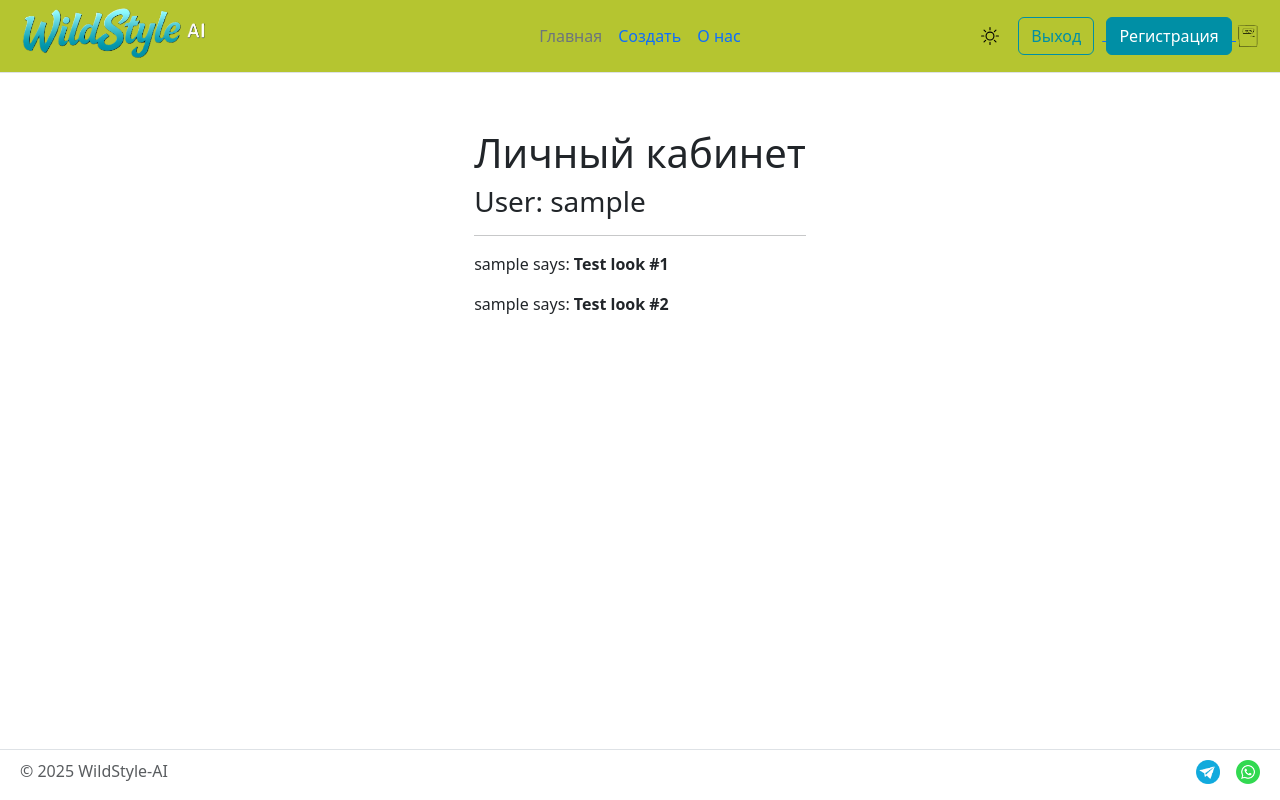
After one commit to Heuschreke/WS-AI, a Flask app: a page that uses app/templates/base.html in a window 1280 px wide. The commit adds this page. Run offline with Flask 3, Linux system fonts and the light colour scheme; the visitor is signed in with stand-in values (Sample User, id 1); data comes from the database, SQL or seed files in the repository; some libraries are stand-ins or nearby versions.

Commit message:
Добавлен личный кабинет пользователя

```diff
--- a/app/routes.py
+++ b/app/routes.py
@@ -9,7 +9,7 @@ from flask import (
 )
 from flask_login import current_user, login_user, logout_user, login_required
 import sqlalchemy as sa
-
+from functools import wraps
 from app.models.models import User
 from werkzeug.utils import secure_filename
 from app.forms import LoginForm, RegistrationForm
@@ -19,6 +19,12 @@ import os
 
 bp = Blueprint("routes", __name__)
 
+def with_db(func):
+    @wraps(func)
+    def wrapper(*args, **kwargs):
+        db = current_app.extensions['sqlalchemy']
+        return func(db, *args, **kwargs)
+    return wrapper
 
 @bp.route("/")
 @bp.route("/home")
@@ -27,8 +33,8 @@ def home():
 
 
 @bp.route("/login", methods=["GET", "POST"])
-def login():
-    db = current_app.extensions['sqlalchemy']
+@with_db
+def login(db):
     if current_user.is_authenticated:
         return redirect(url_for("routes.home"))
     form = LoginForm()
@@ -60,10 +66,10 @@ def logout():
     return redirect(url_for("routes.home"))
 
 @bp.route("/registration", methods=["GET", "POST"])
-def registration():
+@with_db
+def registration(db):
     form = RegistrationForm()
     if form.validate_on_submit():
-        db = current_app.extensions['sqlalchemy']
         user_exist = db.session.scalar(sa.select(User).where(
             User.username == form.username.data))
         if user_exist is not None:
@@ -84,6 +90,17 @@ def registration():
         flash("Вы зарегистрированы!")
         return redirect(url_for('routes.login'))
     return render_template('registration.html', form=form)
+
+@bp.route('/user/<username>')
+@login_required
+@with_db
+def user(db, username):
+    user = db.first_or_404(sa.select(User).where(User.username == username))
+    looks = [
+        {'author': user, 'name': 'Test look #1'},
+        {'author': user, 'name': 'Test look #2'}
+    ]
+    return render_template('user.html', user=user, looks=looks)
 
 @bp.route("/about")
 def about():
--- a/app/templates/base.html
+++ b/app/templates/base.html
@@ -83,6 +83,17 @@
           <a href="{{ url_for('routes.registration') }}">
             <button type="button" class="btn btn-primary">Регистрация</button>
           </a>
+          <a
+              class="mb-3 mb-md-0 text-body-secondary"
+              href="{{ url_for('routes.user', username=current_user.username ) }}"
+              aria-label="Личный кабинет"
+            >
+              <img
+                class="footer-img"
+                src="{{ url_for('static', filename='images/lk.png') }}"
+                alt="Личный кабинет"
+              />
+            </a>
         </div>
       </header>
 
--- /dev/null
+++ b/app/templates/user.html
@@ -0,0 +1,13 @@
+{% extends "base.html" %}
+
+{% block content %}
+    <h1>Личный кабинет</h1>
+    <h3>User: {{ user.username }}</h3>
+    <hr>
+    {% for look in looks %}
+    <p>
+    {{ look.author.username }} says: <b>{{ look.name }}</b>
+    </p>
+    {% endfor %}
+
+{% endblock %}
```
Also changed, not shown: app/static/images/lk.png (added), 1 other file.
